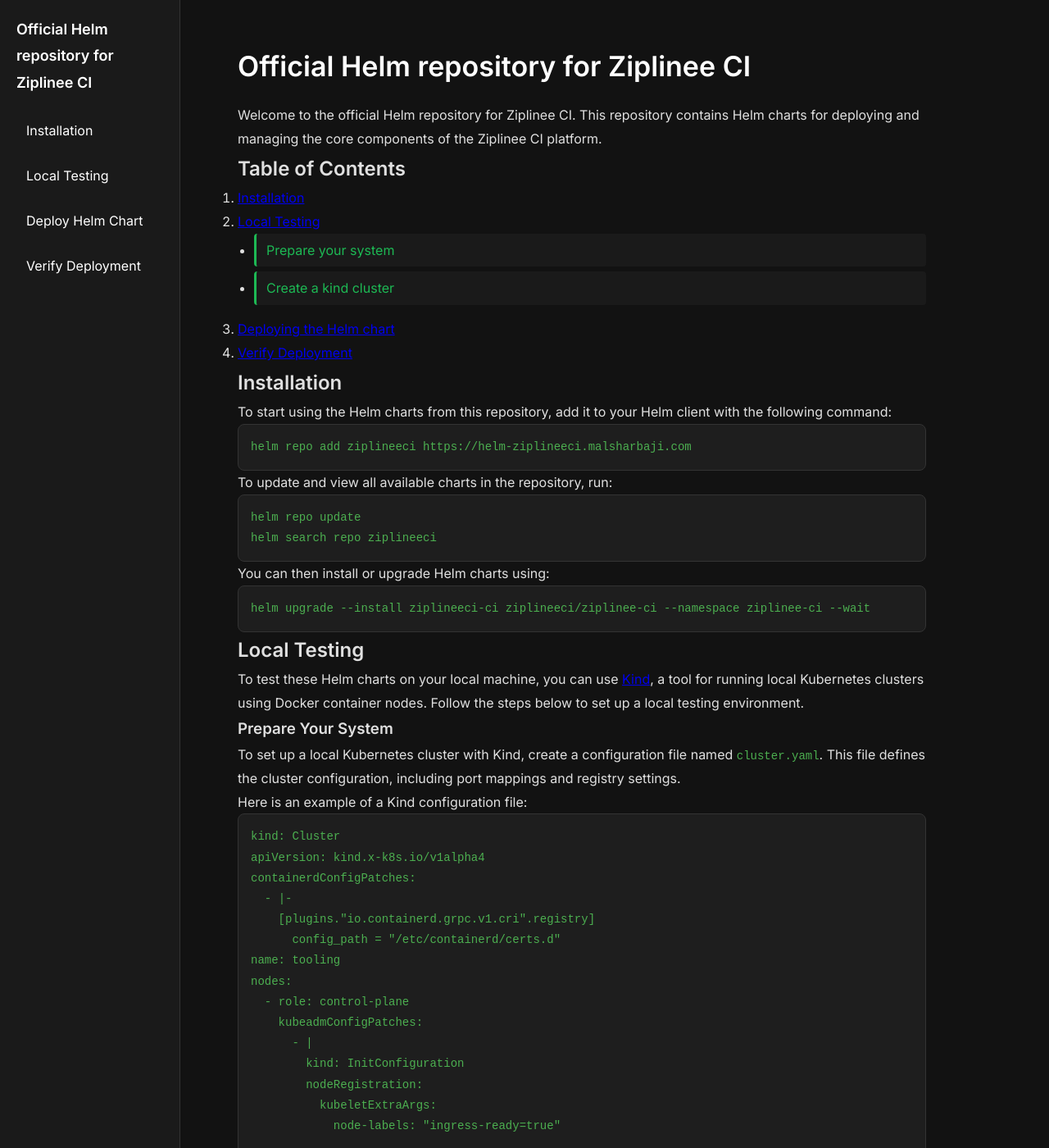
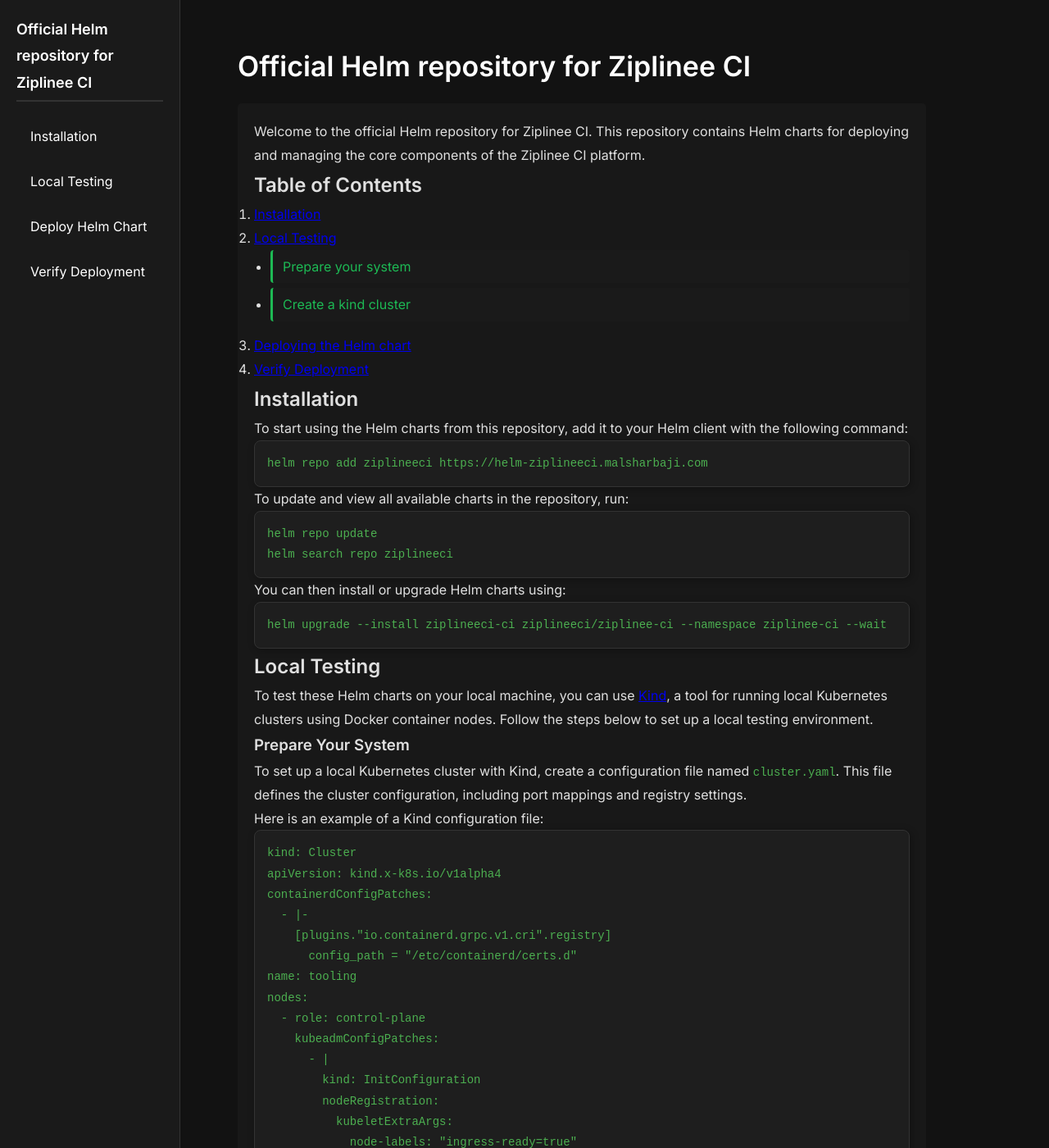
Before and after one commit to ziplineeci/ziplinee-helm-charts, a Jekyll site: the page built from README.md, in a window 1280 px wide and 1400 px high. Shown: the whole window at 82% size. Built offline with Jekyll 4.4.1, drawn with Linux system fonts in a browser that asks for light colours; our own code applies the rules of GitHub Pages for plain Markdown files; the repository's description, which GitHub fills in, is left out.

Commit message:
Improve style

```diff
--- a/assets/css/style.css
+++ b/assets/css/style.css
@@ -21,7 +21,7 @@ body {
     padding: 20px;
 }
 
-/* Sidebar */
+/* 📌 Sidebar */
 .sidebar {
     width: 220px;
     position: fixed;
@@ -36,12 +36,15 @@ body {
     transition: transform 0.3s ease-in-out;
 }
 
-/* Sidebar Navigation */
 .sidebar h2 {
     font-size: 18px;
     margin-bottom: 20px;
+    font-weight: bold;
+    border-bottom: 2px solid #333;
+    padding-bottom: 5px;
 }
 
+/* Sidebar Navigation */
 .sidebar nav ul {
     list-style: none;
     padding-left: 0;
@@ -49,6 +52,7 @@ body {
 
 .sidebar nav ul li {
     margin: 10px 0;
+    padding-left: 5px;
 }
 
 .sidebar nav ul li a {
@@ -71,21 +75,20 @@ body {
     color: #fff;
 }
 
-/* 📌 Responsive Sidebar (Mobile) */
+/* 📌 Responsive Sidebar */
 @media (max-width: 768px) {
     .sidebar {
         width: 250px;
-        transform: translateX(-100%); /* Hide sidebar */
+        transform: translateX(-100%);
         position: fixed;
         z-index: 1000;
         box-shadow: 2px 0px 10px rgba(0, 0, 0, 0.5);
     }
 
     .sidebar.open {
-        transform: translateX(0); /* Show sidebar when open */
+        transform: translateX(0);
     }
 
-    /* Adjust content when sidebar is hidden */
     .content {
         margin-left: 0;
         width: 100%;
@@ -119,14 +122,14 @@ body {
     }
 }
 
-/* Main Content */
+/* 📌 Main Content */
 .content {
     margin-left: 240px;
     padding: 30px;
     max-width: 900px;
 }
 
-/* 📌 Header Fixes */
+/* 📌 Header */
 header h1 {
     font-size: 34px;
     font-weight: bold;
@@ -139,7 +142,7 @@ header p {
     font-size: 16px;
 }
 
-/* 📌 FIXED: Table of Contents */
+/* 📌 Table of Contents */
 .toc {
     padding: 15px;
     background: #1a1a1a;
@@ -154,7 +157,7 @@ header p {
     color: #1DB954;
 }
 
-/* 📌 FIXED: Proper Nested TOC Styling */
+/* 📌 TOC List */
 .toc ul {
     list-style: none;
     padding-left: 15px;
@@ -176,7 +179,7 @@ header p {
     text-decoration: underline;
 }
 
-/* FIXED: Proper Nested Lists in TOC */
+/* 📌 Proper Nested TOC */
 .toc ul ul {
     padding-left: 20px;
     border-left: 2px solid #1DB954;
@@ -196,9 +199,10 @@ pre {
     color: #d4d4d4;
     font-size: 14px;
     border: 1px solid #333;
+    box-shadow: 2px 2px 10px rgba(0, 0, 0, 0.3);
 }
 
-/* Improved Code Block Styling */
+/* Code Styling */
 code {
     color: #4CAF50;
     font-size: 14px;
@@ -209,9 +213,12 @@ section {
     margin-bottom: 40px;
     padding-bottom: 20px;
     border-bottom: 1px solid #333;
+    background: #181818;
+    padding: 20px;
+    border-radius: 5px;
 }
 
-/* 📌 FIXED: Regular Content Lists (Separate from TOC) */
+/* 📌 Improved Lists */
 .content ul {
     list-style-type: disc;
     padding-left: 20px;
@@ -245,7 +252,7 @@ section {
     text-decoration: underline;
 }
 
-/* 📌 Nested Lists Fix */
+/* 📌 Nested Lists */
 .content ul ul {
     margin-top: 5px;
     padding-left: 20px;
```
